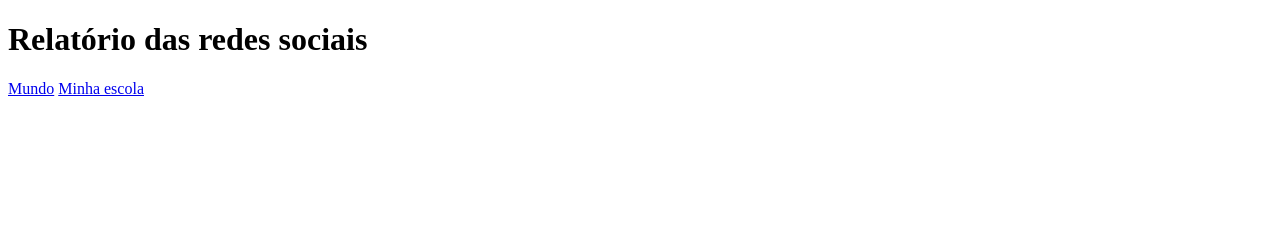
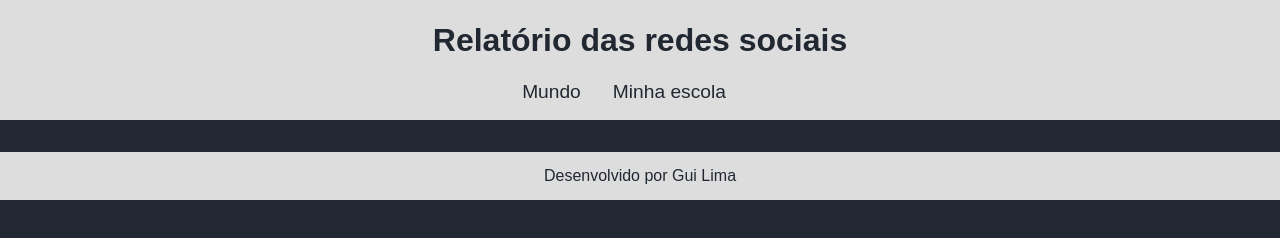
Before and after one commit to paula0606/Ci-ncias-de-dados, a plain HTML site: page index.html in a window 1280 px wide. Drawn offline with Linux system fonts and the light colour scheme.

Commit message:
exercico

```diff
--- a/index.html
+++ b/index.html
@@ -2,11 +2,12 @@
 <html lang="pt-br">
     <head>
         <meta charset="UTF-8">
-          <meta name="viewport" content=" width= device-width, initial-scale=1.0">
-          <title>redes sociais</title>
+        <meta name="viewport" content="width=device-width, initial-scale=1.0">
+        <title>Redes Sociais</title>
+        <link rel="stylesheet" href="style.css">
     </head>
     <body>
-   <header >
+        <header>
             <h1>Relatório das redes sociais</h1>
             <nav>
                 <a href="index.html">Mundo</a>
@@ -14,8 +15,12 @@
             </nav>
         </header>
         <main class="graficos-section">
-
+            <section id="graficos-container" class="graficos-container">
+            <!-- crie os gráficos aqui -->
+            </section>
         </main>
-   <footer></footer>
+        <footer>
+            <p>Desenvolvido por Gui Lima</p>
+        </footer>
     </body>
 </html>
--- a/style.css
+++ b/style.css
@@ -0,0 +1,115 @@
+:root {
+    --bg-color: #222831;
+    --primary-color: #DDDDDD;
+    --secondary-color: #F05454;
+    --font: "Nunito Sans", sans-serif;
+    }
+
+    body {
+    background-color: var(--bg-color);
+    color: var(--primary-color);
+    font-family: var(--font);
+    height: 100vh;
+    margin: 0;
+    }
+
+
+    header {
+    background-color: var(--primary-color);
+    text-align: center;
+    padding: 1px;
+    }
+
+    h1 {
+    font-size: 2rem;
+    color: var(--bg-color);
+    font-weight: 700;
+    }
+
+    nav {
+    display: flex;
+    justify-content: center;
+    font-weight: 400;
+    }
+
+
+    nav a {
+    text-decoration: none;
+    color: var(--bg-color);
+    margin: 0 2rem 1rem 0rem;
+    font-size: 1.2rem;
+    }
+    :root {
+        --bg-color: #222831;
+        --primary-color: #DDDDDD;
+        --secondary-color: #F05454;
+        --font: "Nunito Sans", sans-serif;
+        }
+
+        body {
+        background-color: var(--bg-color);
+        color: var(--primary-color);
+        font-family: var(--font);
+        height: 100vh;
+        margin: 0;
+        }
+
+
+        header {
+        background-color: var(--primary-color);
+        text-align: center;
+        padding: 1px;
+        }
+
+        h1 {
+        font-size: 2rem;
+        color: var(--bg-color);
+        font-weight: 700;
+        }
+
+        nav {
+        display: flex;
+        justify-content: center;
+        font-weight: 400;
+        }
+
+
+        nav a {
+        text-decoration: none;
+        color: var(--bg-color);
+        margin: 0 2rem 1rem 0rem;
+        font-size: 1.2rem;
+        }
+
+        nav a:hover {
+        text-decoration: underline;
+        transform: scale(0.90);
+        transition: transform 0.1s;
+        }
+
+        footer {
+        display: flex;
+        align-items: center;
+        justify-content: center;
+        background-color: var(--primary-color);
+        color: var(--bg-color);
+        width: 100%;
+        height: 3rem;
+        margin-top: 2rem;
+        }
+    nav a:hover {
+    text-decoration: underline;
+    transform: scale(0.90);
+    transition: transform 0.1s;
+    }
+
+    footer {
+    display: flex;
+    align-items: center;
+    justify-content: center;
+    background-color: var(--primary-color);
+    color: var(--bg-color);
+    width: 100%;
+    height: 3rem;
+    margin-top: 2rem;
+    }
```
Lines whose indentation alone changed are shown as unchanged.
